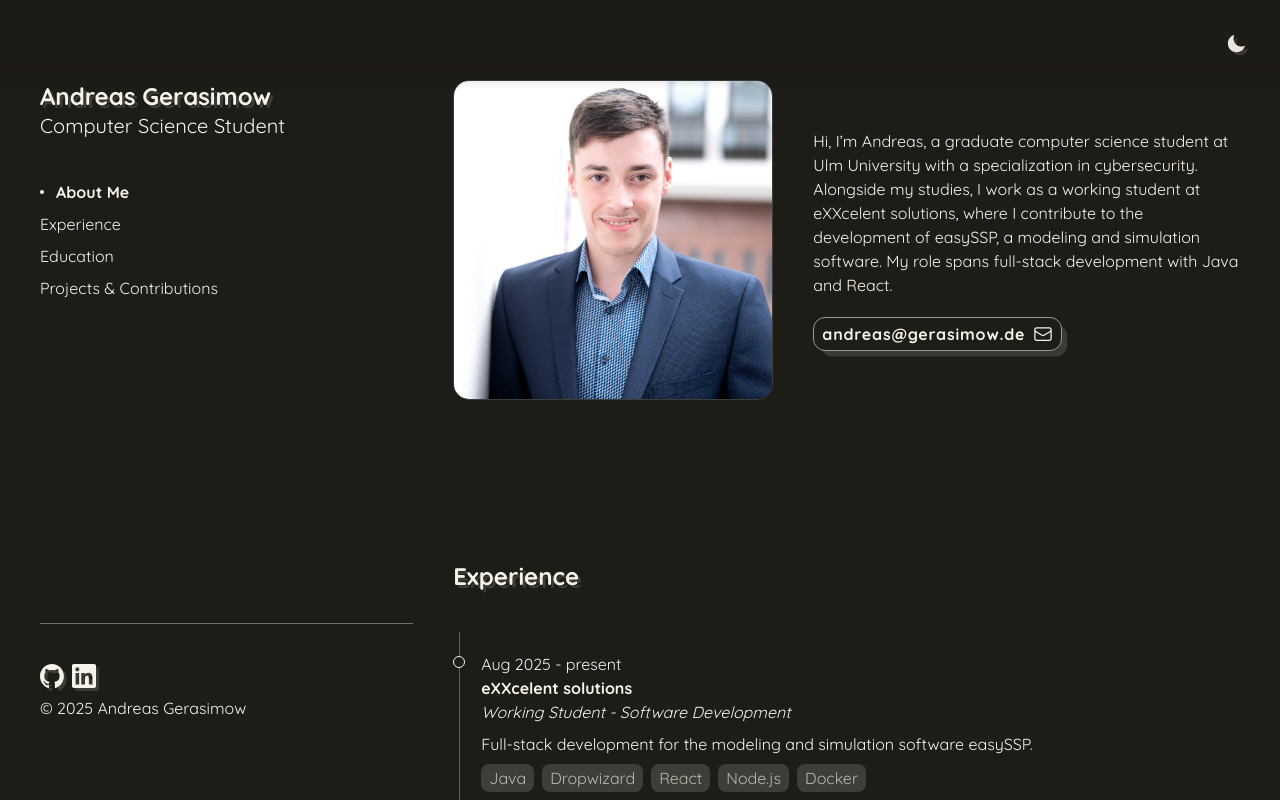
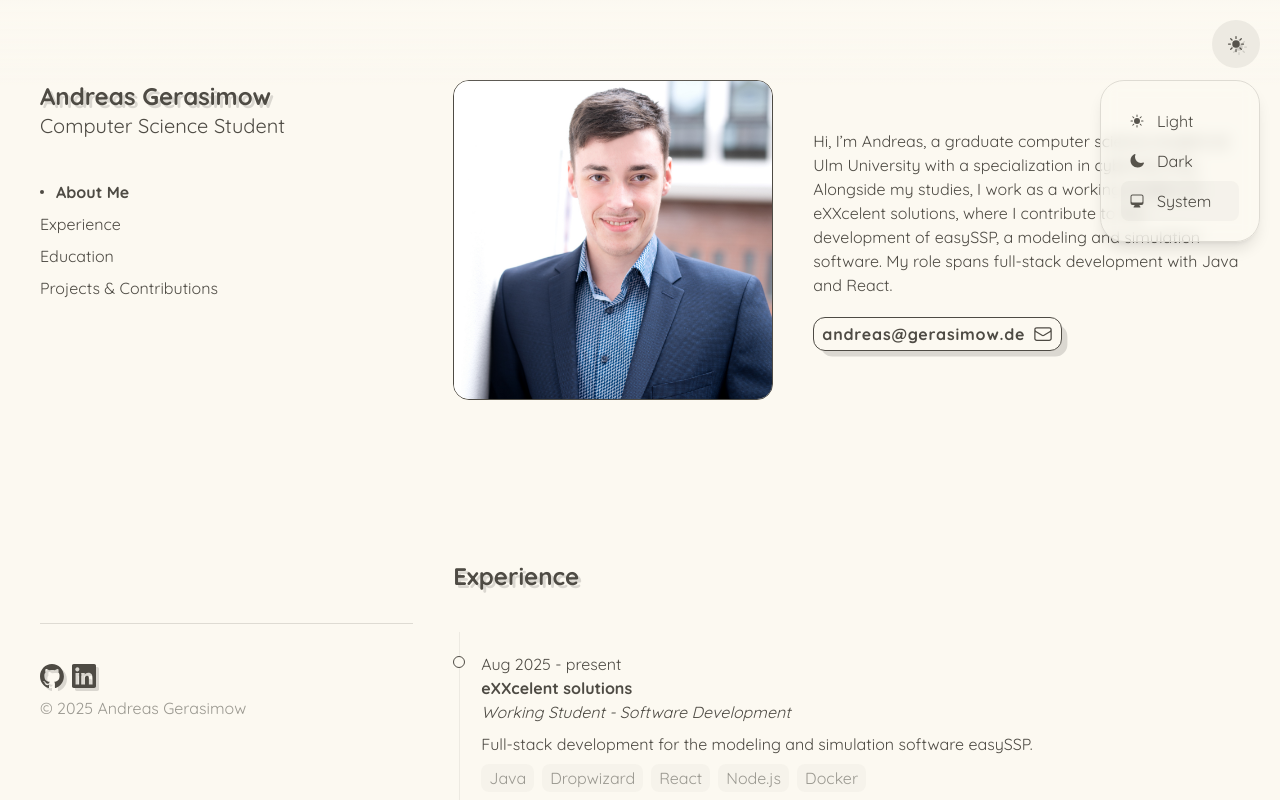
Before and after one commit to dev-andreas/portfolio-website, a Nuxt app: page / in a window 1280 px wide. Both pictures are taken after a click on the button 1236 px from the left and 44 px from the top of the page. Shown: the top 800 px of the page. Built offline with nearby package versions, Linux system fonts and the light colour scheme.

Commit message:
Theme menu added

```diff
--- a/assets/css/main.css
+++ b/assets/css/main.css
@@ -63,9 +63,8 @@ body {
     @apply px-4 py-1 border-b border-font-dark dark:border-font-light flex flex-col items-center justify-center gap-1 font-bold relative hover:-translate-y-1 transition ease-out duration-200;
 }
 
-.bgg {
-    background-image: url("~/assets/images/diagonal_line.svg");
-    background-size: 1.5rem;
+.menu-surface {
+    @apply flex flex-col p-5 rounded-3xl border border-primary-300 dark:border-primary-dark-300 bg-backg-light dark:bg-backg-dark bg-opacity-50 dark:bg-opacity-50 backdrop-blur dark:backdrop-blur shadow-lg;
 }
 
 :root {
@@ -171,7 +170,7 @@ body {
 
 .shift-left-enter-active,
 .shift-left-leave-active {
-    @apply transition-all ease-in-out duration-300;
+    @apply transition-all ease-in-out duration-200;
 }
 
 .shift-left-enter-from,
@@ -207,7 +206,3 @@ body {
         transform: translateX(-5px);
     }
 }
-
-.grecaptcha-badge {
-    visibility: hidden;
-}
--- a/components/NavBar.vue
+++ b/components/NavBar.vue
@@ -1,6 +1,6 @@
 <template>
-  <nav class="fixed top-0 left-0 right-0 z-40 translate-y-0">
-    <NavbarPhoneNav :links="props.links" class="flex lg:hidden" />
+  <nav class="fixed top-0 left-0 right-0 z-40 translate-y-0" ref="navbar">
+    <NavbarPhoneNav :links="props.links" class="flex lg:hidden" :menu="menu" @update:menu="(menuType) => menu = menuType" />
     <div class="h-0 hidden lg:block">
       <div class="p-5 w-full flex justify-end relative">
         <!-- Light mode gradient -->
@@ -9,18 +9,51 @@
         <!-- Dark mode gradient -->
         <div class="absolute inset-0 bg-gradient-to-b from-backg-dark to-transparent transition-opacity duration-300 opacity-0 dark:opacity-100"></div>
 
-        <div class="relative z-10">
-          <DarkModeToggle/>
+        <div class="z-10">
+          <ThemeButton :modelValue="menu === MenuType.THEME" @update:modelValue="(show) => menu = show ? MenuType.THEME : MenuType.NONE" />
         </div>
+
+        <Transition class="absolute top-20" name="shift-left" mode="out-in">
+          <div v-if="menu === MenuType.THEME">
+            <div class="flex flex-col items-stretch w-full">
+              <ThemeSelector @selected="menu = MenuType.NONE" />
+            </div>
+          </div>
+        </Transition>
       </div>
     </div>
   </nav>
 </template>
 
 <script setup>
-import DarkModeToggle from "~/components/DarkModeToggle.vue";
+import ThemeSelector from "~/components/navbar/ThemeSelector.vue";
 
 const props = defineProps({
   links: Array,
 });
+
+const { MenuType } = useMenuType();
+
+const menu = ref(MenuType.NONE);
+
+// click listener
+const navbar = ref(null)
+const listenerAdded = ref(false)
+
+const checkOutsideClick = (e) => {
+  if (!navbar.value.contains(e.target)) {
+    menu.value = MenuType.NONE;
+  }
+}
+
+onMounted(() => {
+  if (!listenerAdded.value) {
+    document.addEventListener("click", checkOutsideClick)
+    listenerAdded.value = true
+  }
+})
+
+onBeforeUnmount(() => {
+  document.removeEventListener("click", checkOutsideClick)
+})
 </script>
--- a/components/DarkModeToggle.vue
+++ b/components/ThemeButton.vue
@@ -2,7 +2,7 @@
   <button
     @click="click"
     class="transition-colors duration-300 w-12 h-12 rounded-full flex items-center justify-center"
-    :class="{ 'bg-primary-200 dark:bg-primary-dark-100': bg }"
+    :class="{ 'bg-primary-200 dark:bg-primary-dark-100': props.modelValue }"
   >
     <ClientOnly fallbackTag="div">
       <transition name="fade" mode="out-in">
@@ -15,15 +15,13 @@
 </template>
 
 <script setup>
-const { isDarkTheme, toggleTheme } = useColorMode()
-
-const bg = ref(false)
+const { isDarkTheme } = useColorMode()
+const props = defineProps({
+  modelValue: Boolean
+})
+const emit = defineEmits(['update:modelValue'])
 
 function click() {
-  toggleTheme()
-  bg.value = true
-  setTimeout(() => {
-    bg.value = false
-  }, 600)
+  emit('update:modelValue', !props.modelValue);
 }
 </script>
--- a/components/navbar/BurgerButton.vue
+++ b/components/navbar/BurgerButton.vue
@@ -1,18 +1,17 @@
 <template>
-
     <button
         class="transition-colors duration-200 ease-in w-12 h-12 rounded-full flex items-center justify-center"
-        :class="{ 'bg-primary-200 dark:bg-primary-dark-100': bg }"
-        @click="toggle"
+        :class="{ 'bg-primary-200 dark:bg-primary-dark-100': props.modelValue }"
+        @click="click"
     >
-      <div class="flex flex-col items-end justify-center gap-1 transition-colors duration-300">
-        <div class=" w-5 h-0.5 transition ease-out duration-300 transform bg-font-dark dark:bg-font-light rounded-full"
-             :class="[props.modelValue ? '-rotate-45 translate-y-1.5' : 'rotate-0']"></div>
-        <div class="w-3 h-0.5 transition ease-out duration-300 rounded-full"
-             :class="[props.modelValue ? 'opacity-5 bg-backg-light dark:bg-backg-dark' : 'opacity-95 bg-font-dark dark:bg-font-light']"></div>
-        <div class="h-0.5 transition ease-out duration-500 transform bg-font-dark dark:bg-font-light rounded-full"
-             :class="[props.modelValue ? 'rotate-45 -translate-y-1.5 w-5' : 'rotate-0 w-4']"></div>
-      </div>
+      <span class="flex flex-col items-end justify-center gap-1 transition-colors duration-300">
+        <span class=" w-5 h-0.5 transition ease-out duration-300 transform bg-font-dark dark:bg-font-light rounded-full"
+             :class="[props.modelValue ? '-rotate-45 translate-y-1.5' : 'rotate-0']"></span>
+        <span class="w-3 h-0.5 transition ease-out duration-300 rounded-full"
+             :class="[props.modelValue ? 'opacity-5 bg-backg-light dark:bg-backg-dark' : 'opacity-95 bg-font-dark dark:bg-font-light']"></span>
+        <span class="h-0.5 transition ease-out duration-500 transform bg-font-dark dark:bg-font-light rounded-full"
+             :class="[props.modelValue ? 'rotate-45 -translate-y-1.5 w-5' : 'rotate-0 w-4']"></span>
+      </span>
     </button>
 </template>
 
@@ -22,14 +21,8 @@
 })
 const emit = defineEmits(['update:modelValue'])
 
-  const bg = ref(false)
-
-  function toggle() {
+function click() {
   emit('update:modelValue', !props.modelValue);
-    bg.value = true
-    setTimeout(() => {
-      bg.value = false
-    }, 400)
 }
 
 </script>
--- a/components/navbar/ItemList.vue
+++ b/components/navbar/ItemList.vue
@@ -1,13 +1,12 @@
 <template>
-    <ul class="flex flex-col gap-2">
+    <ul class="w-64 gap-2">
         <li v-for="section in articleStore.sectionsList" :key="section.id" class="flex gap-3 items-center relative">
             <div :class="section.id === articleStore.getLowestSectionId ? '' : 'opacity-0'"
                 class="absolute bg-font-dark dark:bg-font-light w-1 h-1 rounded-full transition ease-out duration-200">
             </div>
             <a :href="'#' + section.id" @click.prevent="emit('selected'); goToId(section.id);"
-                :class="section.id === articleStore.getLowestSectionId ? 'text-font-dark font-bold translate-x-4' : 'hover:text-primary-700'"
-                class="transition ease-out duration-200">{{
-                    section.name }}</a>
+                :class="section.id === articleStore.getLowestSectionId ? 'text-font-dark font-bold translate-x-4' : 'hover:text-primary-500'"
+                class="transition ease-out duration-200">{{ section.name }}</a>
         </li>
     </ul>
 </template>
@@ -15,7 +14,7 @@
 <script setup>
 import { useArticleStore } from '~/stores/stores.js';
 
-const emit = defineEmits('selected');
+const emit = defineEmits(['selected']);
 const articleStore = useArticleStore();
 
 function goToId(id) {
--- a/components/navbar/PhoneNav.vue
+++ b/components/navbar/PhoneNav.vue
@@ -4,13 +4,22 @@
       <div class="flex flex-col items-end gap-3 transition-all duration-200 ease-out standard-grid-width translate-x-3">
         <div class="flex items-center justify-center bg-backg-light dark:bg-backg-dark rounded-full bg-opacity-50 dark:bg-opacity-50 backdrop-blur dark:backdrop-blur border"
              :class="scrolledToTop ? 'border-transparent' : 'border-primary-300 dark:border-primary-dark-300'">
-          <DarkModeToggle></DarkModeToggle>
-          <NavbarBurgerButton v-model="open" />
+          <ThemeButton
+              :modelValue="menu === MenuType.THEME"
+              @update:modelValue="(open) => open ? emits('update:menu', MenuType.THEME) : emits('update:menu', MenuType.NONE)"/>
+          <NavbarBurgerButton
+              :modelValue="menu === MenuType.NAVIGATION"
+              @update:modelValue="(open) => open ? emits('update:menu', MenuType.NAVIGATION) : emits('update:menu', MenuType.NONE)"/>
         </div>
-        <Transition name="shift-left">
-          <div v-if="open" class>
+        <Transition name="shift-left" mode="out-in">
+          <div v-if="menu === MenuType.NAVIGATION" class>
             <div class="flex flex-col items-stretch w-full">
-              <NavbarItemList @selected="open = false" class="p-5 rounded-3xl border border-primary-300 dark:border-primary-dark-300 bg-backg-light dark:bg-backg-dark w-64 bg-opacity-50 dark:bg-opacity-50 backdrop-blur dark:backdrop-blur shadow-lg"></NavbarItemList>
+              <NavbarItemList @selected="emits('update:menu', MenuType.NONE)" class="menu-surface" />
+            </div>
+          </div>
+          <div v-else-if="menu === MenuType.THEME">
+            <div class="flex flex-col items-stretch w-full">
+              <ThemeSelector @selected="emits('update:menu', MenuType.NONE)" />
             </div>
           </div>
         </Transition>
@@ -20,14 +29,17 @@
 </template>
 
 <script setup>
-import DarkModeToggle from "~/components/DarkModeToggle.vue";
+
+import ThemeSelector from "~/components/navbar/ThemeSelector.vue";
 
 const props = defineProps({
-  links: Array
+  links: Array,
+  menu: String,
 });
 
-const open = ref(false);
+const emits = defineEmits(["update:menu"]);
 
+const { MenuType } = useMenuType()
 
 const scrolledToTop = ref(true)
 
--- /dev/null
+++ b/components/navbar/ThemeSelector.vue
@@ -0,0 +1,29 @@
+<template>
+  <ul class="menu-surface w-40">
+    <li
+        v-for="theme in themes"
+        :key="theme"
+        :class="{'bg-primary-400/10 dark:bg-primary-dark-300/10': theme === getTheme()}"
+        class="flex gap-3 items-center relative cursor-pointer p-2 rounded-lg"
+        @click.prevent="emit('selected'); setTheme(theme)"
+    >
+      <SvgpathsSunSvg v-if="theme === ThemeType.LIGHT" class="fill-font-dark dark:fill-font-light w-4 h-4 opacity-95" />
+      <SvgpathsMoonSvg v-else-if="theme === ThemeType.DARK" class="fill-font-dark dark:fill-font-light w-4 h-4 opacity-95" />
+      <SvgpathsComputerDesktopSvg v-else class="fill-font-dark dark:fill-font-light w-4 h-4 opacity-95" />
+      <p>{{ toTitle(theme) }}</p>
+    </li>
+  </ul>
+</template>
+
+<script setup>
+const { setTheme, getTheme, ThemeType } = useColorMode()
+
+const emit = defineEmits(['selected'])
+
+const themes = reactive(Object.values(ThemeType))
+
+const toTitle = (theme) => {
+  return theme.charAt(0).toUpperCase() + theme.slice(1)
+}
+
+</script>
--- /dev/null
+++ b/components/svgpaths/ComputerDesktopSvg.vue
@@ -0,0 +1,5 @@
+<template>
+  <svg viewBox="0 0 24 24" fill="currentColor">
+    <path fill-rule="evenodd" d="M2.25 5.25a3 3 0 0 1 3-3h13.5a3 3 0 0 1 3 3V15a3 3 0 0 1-3 3h-3v.257c0 .597.237 1.17.659 1.591l.621.622a.75.75 0 0 1-.53 1.28h-9a.75.75 0 0 1-.53-1.28l.621-.622a2.25 2.25 0 0 0 .659-1.59V18h-3a3 3 0 0 1-3-3V5.25Zm1.5 0v7.5a1.5 1.5 0 0 0 1.5 1.5h13.5a1.5 1.5 0 0 0 1.5-1.5v-7.5a1.5 1.5 0 0 0-1.5-1.5H5.25a1.5 1.5 0 0 0-1.5 1.5Z" clip-rule="evenodd" />
+  </svg>
+</template>
--- a/composables/useColorMode.js
+++ b/composables/useColorMode.js
@@ -1,61 +1,69 @@
-const DARK = "dark"
-const LIGHT = "light"
-const SYSTEM = "system"
+export function useColorMode() {
+    const ThemeType = {
+        LIGHT: "light",
+        DARK: "dark",
+        SYSTEM: "system"
+    };
 
-export function useColorMode() {
+    // 1. USE STATE: Unique key 'color-mode' ensures state is shared across components
+    // but isolated per user request on the server.
+    const theme = useState('color-mode', () => ThemeType.SYSTEM)
+
+    // Note: Ensure useSystemTheme is safe to run on server or wrap in checks
     const systemTheme = useSystemTheme()
-    const theme = ref(SYSTEM)
 
     const isDarkTheme = computed(() => {
+        // Guard against server-side execution if systemTheme relies on window
+        if (process.server && !systemTheme.value) return false
+
         const isDark = systemTheme.isDark
         switch (theme.value) {
-            case DARK:
+            case ThemeType.DARK:
                 return true
-            case LIGHT:
+            case ThemeType.LIGHT:
                 return false
             default:
                 return isDark.value
         }
     })
-    const setSystemTheme = () => {
-        theme.value = SYSTEM
+
+    const setTheme = (newTheme) => {
+        theme.value = newTheme
     }
 
     const toggleTheme = () => {
-        theme.value = isDarkTheme.value ? LIGHT : DARK
+        theme.value = isDarkTheme.value ? ThemeType.LIGHT : ThemeType.DARK
     }
 
-    if (process.client) {
-        watch(isDarkTheme, (value) => {
-            if (value) {
+    // 2. DOM MANIPULATION: strictly client-side
+    // We use onMounted to handle the initial LocalStorage read to avoid Hydration Mismatches
+    onMounted(() => {
+        // Initialize from LocalStorage
+        const lsTheme = localStorage.getItem("theme")
+        if (lsTheme && Object.values(ThemeType).includes(lsTheme)) {
+            theme.value = lsTheme
+        }
+
+        // Watch for changes to update DOM and LocalStorage
+        watch(isDarkTheme, (isDark) => {
+            if (isDark) {
                 document.documentElement.classList.add('dark')
             } else {
                 document.documentElement.classList.remove('dark')
             }
+        }, { immediate: true })
+
+        watch(theme, (val) => {
+            localStorage.setItem("theme", val)
         })
-        watch(theme, (value) => {
-            localStorage.setItem("theme", value)
-        })
-        const lsTheme = localStorage.getItem("theme")
-        switch (lsTheme) {
-            case DARK:
-                theme.value = DARK
-                break
-            case LIGHT:
-                theme.value = LIGHT
-                break
-            default:
-                theme.value = SYSTEM
-        }
+    })
 
-        // initialization
-        localStorage.setItem("theme", theme.value)
-        if (isDarkTheme.value) {
-            document.documentElement.classList.add('dark')
-        } else {
-            document.documentElement.classList.remove('dark')
-        }
+    return {
+        isDarkTheme,
+        toggleTheme,
+        getTheme: () => theme.value, // Simple getter
+        setTheme,
+        ThemeType,
+        theme
     }
-
-    return { isDarkTheme, setSystemTheme, toggleTheme }
 }
--- /dev/null
+++ b/composables/useMenuType.js
@@ -0,0 +1,9 @@
+export function useMenuType() {
+    const MenuType = {
+        NAVIGATION: "navigation",
+        THEME: "theme",
+        NONE: "none"
+    };
+
+    return { MenuType };
+}
--- a/pages/index.vue
+++ b/pages/index.vue
@@ -8,7 +8,7 @@
             <h1 class="section-header">Andreas Gerasimow</h1>
             <h2 class="section-subheader">Computer Science Student</h2>
           </IntersectionAnimation>
-          <NavbarItemList></NavbarItemList>
+          <NavbarItemList class="flex flex-col gap-2"></NavbarItemList>
         </div>
         <FooterPart />
       </aside>
@@ -139,7 +139,6 @@ import featureIDEThumb from "~/assets/images/external/featureide_logo.png";
 
 import ArticleSection from "~/components/ArticleSection.vue";
 import { useArticleStore } from "~/stores/stores.js";
-import DarkModeToggle from "~/components/DarkModeToggle.vue";
 
 const articleStore = useArticleStore();
 onBeforeMount(() => {
```
Lines whose indentation alone changed are shown as unchanged.
